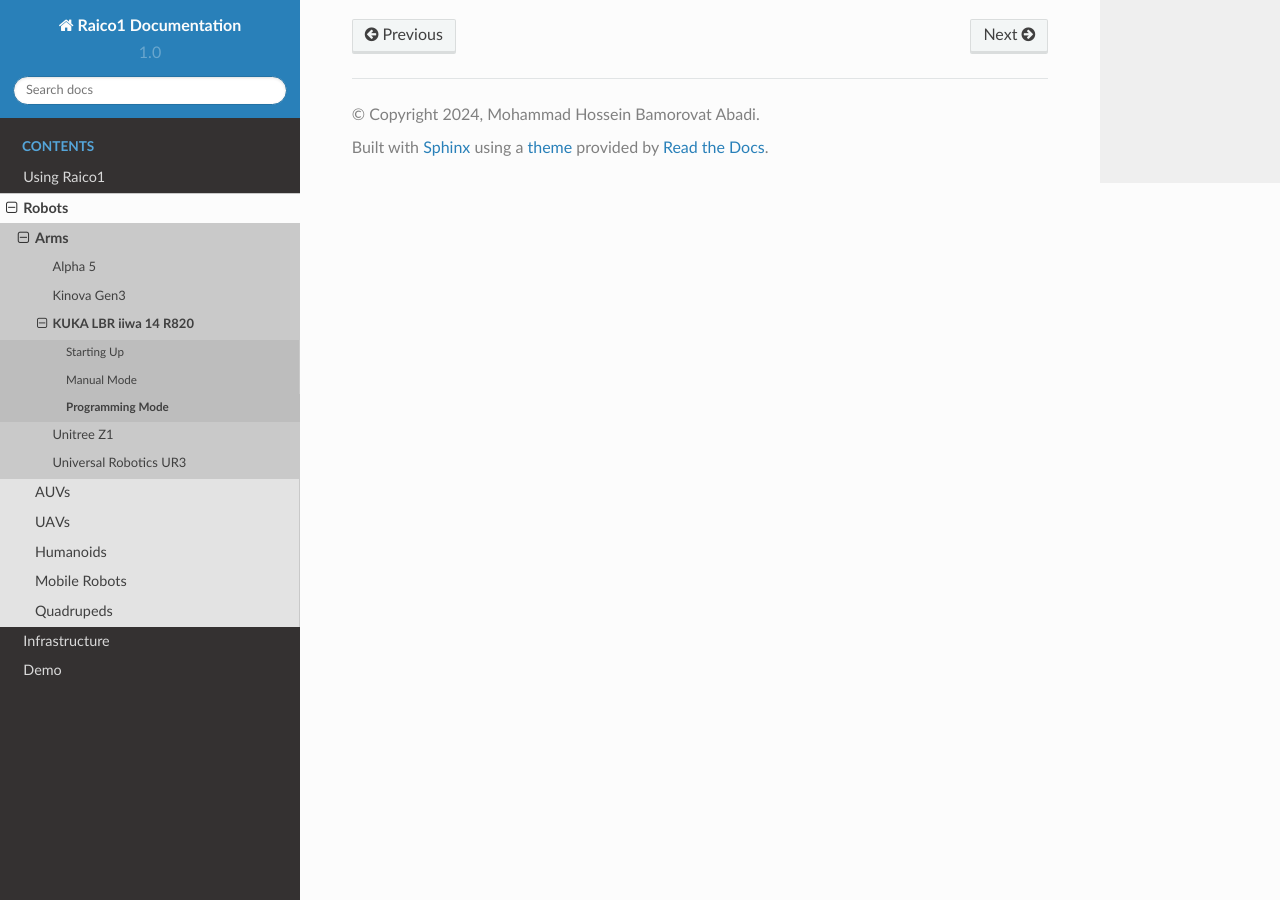
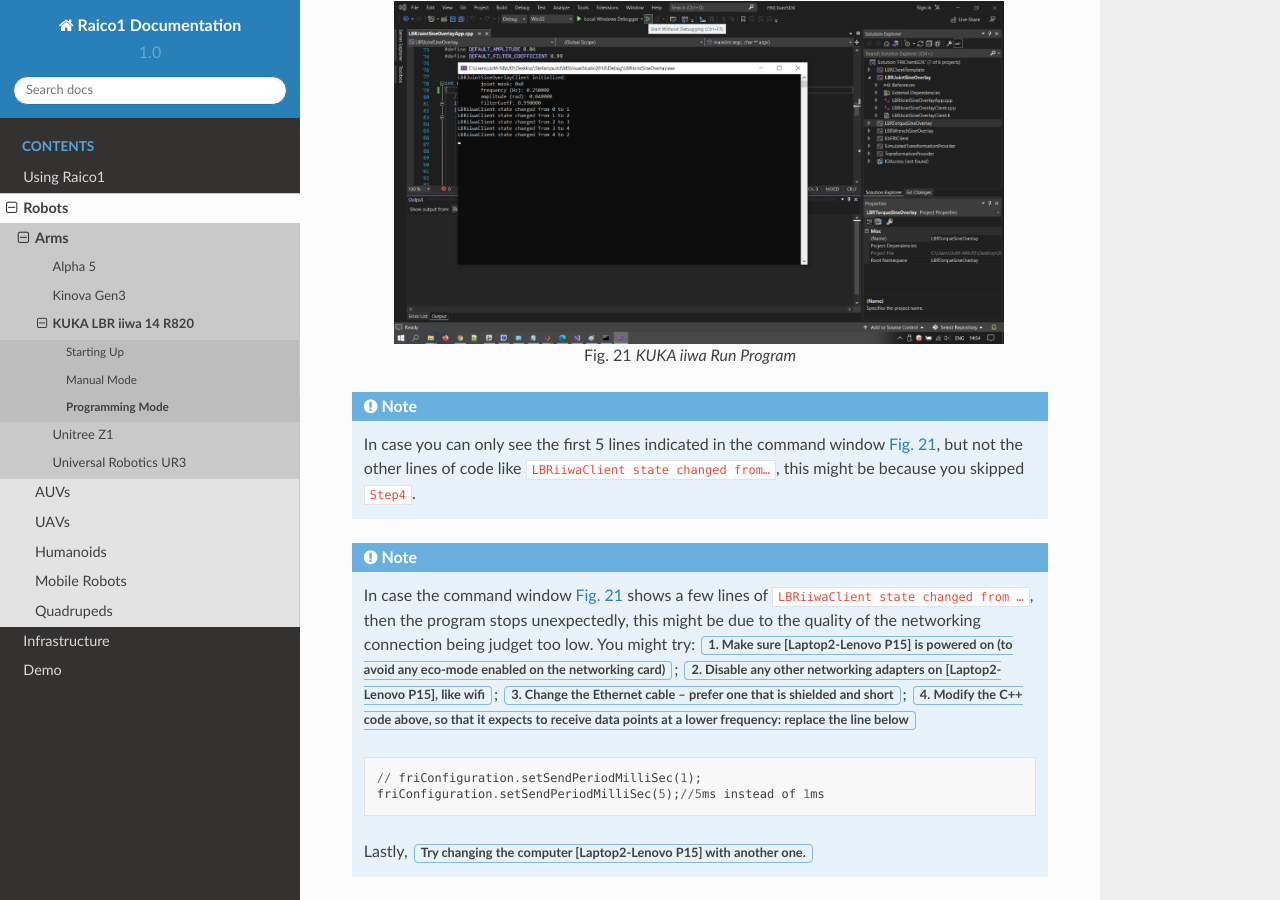
Before and after one commit to UoM-RAICo1/raico-docs, a Sphinx documentation site: the page built from source/robots/Arms/KukaLbrIiwa/ProgrammingMode.rst, in a window 1280 px wide and 900 px high, scrolled down 7935 px. Built offline with Sphinx 7.4.7 and the Read the Docs theme 2.0.0, drawn with Linux system fonts in a browser that asks for light colours; some of the changed text lies outside the part shown.

Commit message:
Add more details of ProgrammingMode.rst for kuka iiwa

```diff
--- a/source/robots/Arms/KukaLbrIiwa/ProgrammingMode.rst
+++ b/source/robots/Arms/KukaLbrIiwa/ProgrammingMode.rst
@@ -123,7 +123,8 @@
     1. In :guilabel:`Laptop1-Lenovo T14s` go to Sunrise workbench, on the left window go to :guilabel:`<ProjectName> -> src -> application`, then right click on :guilabel:`application -> New -> Sunrise Application`, select one of the templates from the list, namely ``RoboticsAPI Application``, as shown on the figure :numref:`fig_kuka_sunrise_application2`. Click ``Next`` and give it a name on the next screen, say ``<your initials>_RealTime_FRI_App1``, for example `MM_RealTime_FRI_App1` for the user Murilo Marinho. Then, copy-paste the content `Code KUKA Sunrise Application`_, making sure to change the text accordingly (the name of the application, e.g. `Anthony_RealTime_FRI_App1` should match the name of the class and the object instantiation).
     2. In :guilabel:`teaching pendant` because the application ``RealTime_FRI_App1`` has already been loaded to the Cabinet in a previous step, it can now be selected via the teaching pendant. For that, :guilabel:`select PAD -> Applications -> RealTime_FRI_App1`, which will execute ``homing`` to a particular location then wait for info from FRI client.
     3. In :guilabel:`Laptop1-Lenovo T14s` make sure to read ``section 6.4``, Creating the FRI client application (C++), page 41`` of the manual ``kuka_FRI_PL-2303HX product brochure 011706.pdf`` (file accessible via :guilabel:`SunriseWorkbench -> Help -> Help Contents`. The file ``FastRobotInterface_Client_Source/FRI-Client-SDK_Cpp.zip`` can be found on :guilabel:`SunriseWorkbench -> PackageExplorer -> right click on FastRobotInterface_Client_Source -> select Properties -> take a look at Location`. Now, Open Win10 Explorer, then go to the Location indicated above, copy the file ``FRI-Client-SDK_Cpp.zip`` somewhere on :guilabel:`Laptop2-Lenovo P15` or alternatively on a usb stick.
-    4. In :guilabel:`Laptop2-Lenovo P15` Unzip the archive ``FRI-Client-SDK_Cpp.zip`` somewhere on the local ssd, then open the file ``build/MSVisualStudio2010/FRIClientSDK.sln`` in :program:`Visual Studio Community 2022`, e.g. by double-clicking that file. A pop-up message might appear saying `One or more projects in the solution were not loaded correctly…`. Just ``click OK``. Then, click OK in case window :numref:`fig_kuka_vs2010` appears.
+    4. In :guilabel:`Laptop2-Lenovo P15` Unzip the archive ``FRI-Client-SDK_Cpp.zip`` somewhere on the local ssd, then open the file ``build/MSVisualStudio2010/FRIClientSDK.sln`` in :program:`Visual Studio Community 2022`, e.g. by double-clicking that file. A pop-up message might appear saying `One or more projects in the solution were not loaded correctly…`. Just ``click OK``. Then, click OK in case window appears (see :numref:`fig_kuka_vs2010`). Click the ``green Play`` button to run the program LBRJointSineOverlay (see :numref:`fig_kuka_run_program`).
+    5. To teach the pendant, run the app according to Step2. You should see the robot doing sine waves (up-down motion), as requested by the FRI Client.
 
 .. _fig_kuka_sunrise_application2:
 
@@ -296,9 +284,29 @@
 
 .. _fig_kuka_vs2010:
 
-.. figure:: ../../../images/kuka_lbr_iiwa/kuka_iiwa_vs2010.png
-   :scale: 50%
+.. figure:: ../../../images/kuka_lbr_iiwa/kuka_iiwa_vs_2010.png
+   :scale: 100%
    :align: center
    :alt: KUKA
 
    KUKA iiwa Visual Studio 2010
+
+.. _fig_kuka_run_program:
+
+.. figure:: ../../../images/kuka_lbr_iiwa/kuka_iiwa_run_program.png
+   :scale: 70%
+   :align: center
+   :alt: KUKA
+
+   KUKA iiwa Run Program
+
+.. note::  In case you can only see the first 5 lines indicated in the command window :numref:`fig_kuka_run_program`, but not the other lines of code like ``LBRiiwaClient state changed from…``, this might be because you skipped ``Step4``.
+
+.. note:: In case the command window :numref:`fig_kuka_run_program` shows a few lines of ``LBRiiwaClient state changed from …``, then the program stops unexpectedly, this might be due to the quality of the networking connection being judget too low. You might try: :guilabel:`1. Make sure [Laptop2-Lenovo P15] is powered on (to avoid any eco-mode enabled on the networking card)`; :guilabel:`2. Disable any other networking adapters on [Laptop2-Lenovo P15], like wifi`; :guilabel:`3. Change the Ethernet cable – prefer one that is shielded and short`; :guilabel:`4. Modify the C++ code above, so that it expects to receive data points at a lower frequency: replace the line below`
+
+    .. code-block::
+
+        // friConfiguration.setSendPeriodMilliSec(1);
+        friConfiguration.setSendPeriodMilliSec(5);//5ms instead of 1ms
+
+    Lastly, :guilabel:`Try changing the computer [Laptop2-Lenovo P15]  with another one.`
```
Also changed, not shown: other parts of source/robots/Arms/KukaLbrIiwa/ProgrammingMode.rst (+0 -13 lines), source/images/kuka_lbr_iiwa/kuka_iiwa_run_program.png (added), source/images/kuka_lbr_iiwa/kuka_iiwa_vs_2010.png (renamed from source/images/kuka_lbr_iiwa/kuka_iiwa_vs2010.png).
